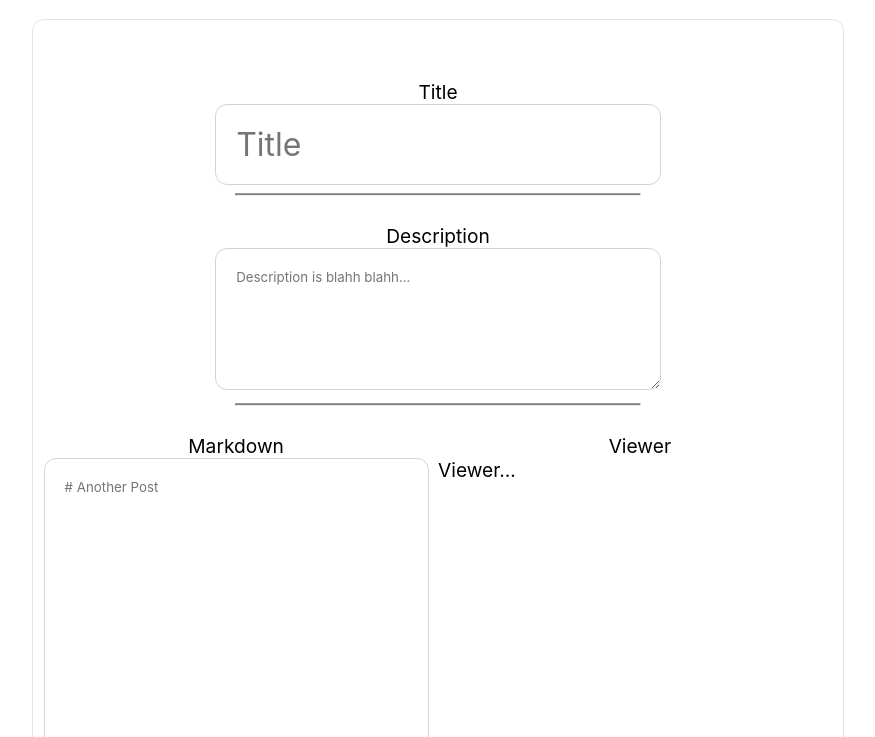
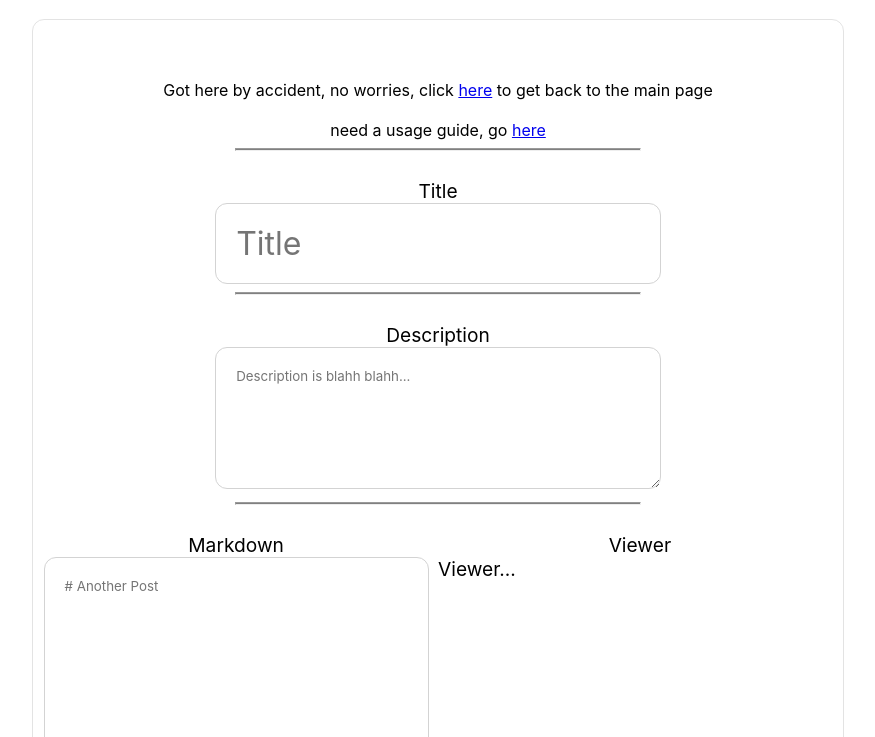
Before and after one commit to Coffeee-Cream/Coffeee-Cream.github.io, a website: page editor.html in a window 1280 px wide. Shown: the part 63-800 px from the top of the page, without its empty margins (202-1077 px from the left). Drawn offline with nearby package versions, Linux system fonts and the light colour scheme; a web font is replaced by a local one.

Commit message:
add usage guide

```diff
--- a/editor.html
+++ b/editor.html
@@ -133,6 +133,10 @@
 	<h1>Coffeee Cream Blog TypeWriter®</h1>
 	<form id="the-form">
 		<div class="hide" id="load">Loading Content Requested...</div>
+		Got here by accident, no worries, click <a href="https://coffeee-cream.github.io/">here</a> to get back to the main page
+		<br><br>
+		need a usage guide, go <a href="https://coffeee-cream.github.io/Blogs-Usage-Guide/">here</a>
+		<br><hr><br>
 		<label>
 			Title
 			<br>
```
